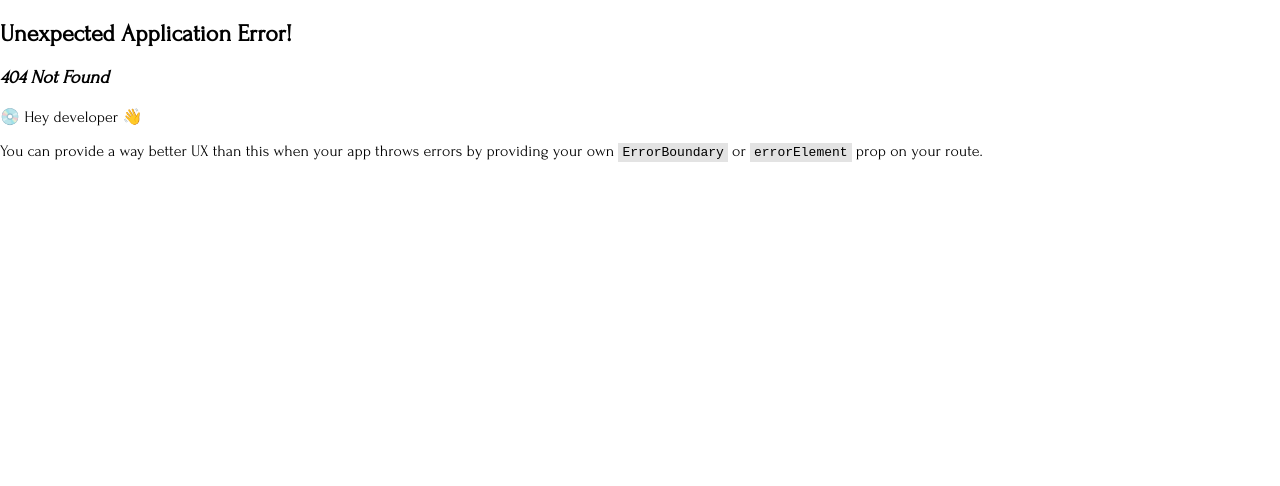
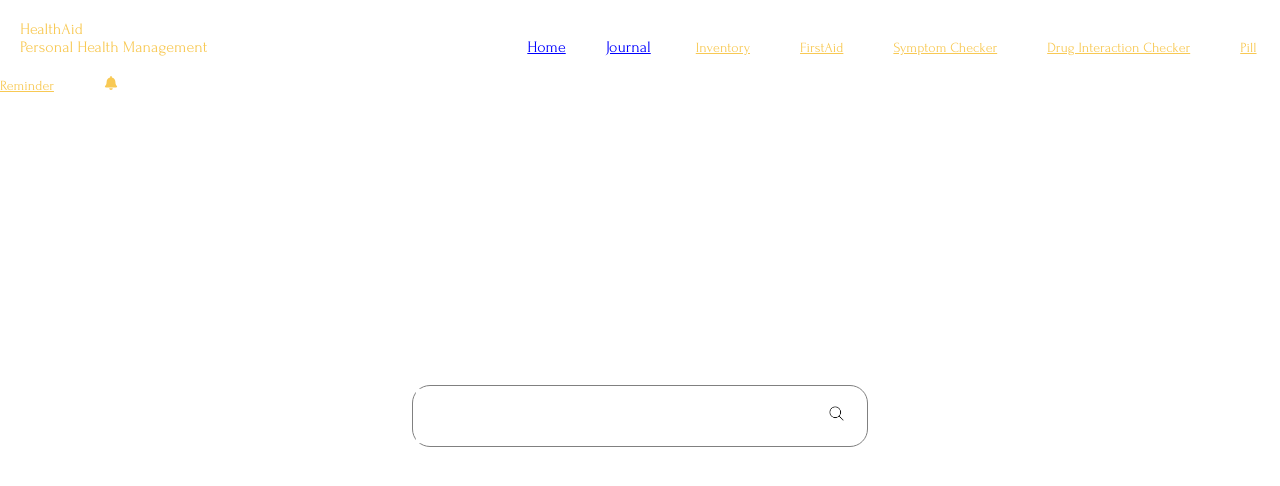
Before and after one commit to merytpeters/HealthAid, a React (Vite) app in the folder Frontend/: page /symptoms in a window 1280 px wide. Before the commit this address had no page. Shown: the top 486 px of the page. Built offline with nearby package versions, Linux system fonts and the light colour scheme.

Commit message:
symptom schecker feat

```diff
--- a/Frontend/src/App.jsx
+++ b/Frontend/src/App.jsx
@@ -9,7 +9,7 @@ import { Login } from "./Pages/Login";
 import { Signup } from "./Pages/Signup";
 import LandingPage from "./Pages/LandingPage";
 import Journal from "./Pages/Journal";
-import Hero from "./Components/Hero";
+import { SymptomsChecker } from "./Pages/SymptomsChecker";
 import "./App.css";
 
 function App() {
@@ -22,6 +22,7 @@ function App() {
 
         <Route path="/" element={<NavLayouts />}>
           <Route path="/journal" element={<Journal />} />
+          <Route path="/symptoms" element={<SymptomsChecker />} />
         </Route>
       </>
     )
--- /dev/null
+++ b/Frontend/src/Pages/SymptomsChecker.jsx
@@ -0,0 +1,45 @@
+import { useState } from "react";
+import "../Styles/Symptoms.css";
+import search from "../assets/search.png";
+
+export const SymptomsChecker = () => {
+  const [data, setData] = useState("");
+  const [res, setRes] = useState([]);
+
+  const handleChange = (e) => {
+    e.preventDefault();
+    setData(e.target.value);
+  };
+
+  const handleSearch = () => {
+    if (data === "") return;
+    setRes([...res, data]);
+    setData("");
+  };
+  return (
+    <div className="symp">
+      <div className="search-btn">
+        <input
+          type="text"
+          id="text"
+          name="symptom"
+          value={data}
+          onChange={handleChange}
+        />
+
+        <button type="click" onClick={handleSearch}>
+          <img src={search} />
+        </button>
+      </div>
+
+      <div className="symptoms">
+        {res.length > 0 &&
+          res.map((item, index) => (
+            <div className="item" key={index}>
+              {item}
+            </div>
+          ))}
+      </div>
+    </div>
+  );
+};
--- a/Frontend/src/Styles/signup.css
+++ b/Frontend/src/Styles/signup.css
@@ -32,6 +32,7 @@
   padding: 10px;
   border-radius: 10px;
   border: 1px solid #f8c954;
+  outline: none;
 }
 .field-div p i {
   cursor: pointer;
--- /dev/null
+++ b/Frontend/src/Styles/symptoms.css
@@ -0,0 +1,44 @@
+.symp {
+  display: flex;
+  flex-direction: column;
+  justify-content: center;
+  align-items: center;
+  width: 100%;
+  height: 83vh;
+}
+.search-btn {
+  border: 1px solid gray;
+  padding: 3px;
+  width: 35%;
+  height: 8%;
+  border-radius: 18px;
+}
+.search-btn input {
+  width: 90%;
+  height: 98%;
+  outline: none;
+  border: 0px;
+}
+.search-btn button {
+  width: 5%;
+  border: 0px;
+  background-color: white;
+  cursor: pointer;
+}
+.search-btn button img {
+  height: 15px;
+  width: 15px;
+  border: 0px;
+}
+.symptoms {
+  display: flex;
+  flex-wrap: wrap;
+  width: 35%;
+  margin: 10px;
+}
+.item {
+  border: 1.5px solid #f8c954;
+  padding: 8px;
+  margin: 5px;
+  border-radius: 15px;
+}
```
Also changed, not shown: Frontend/src/assets/search.png (added).
